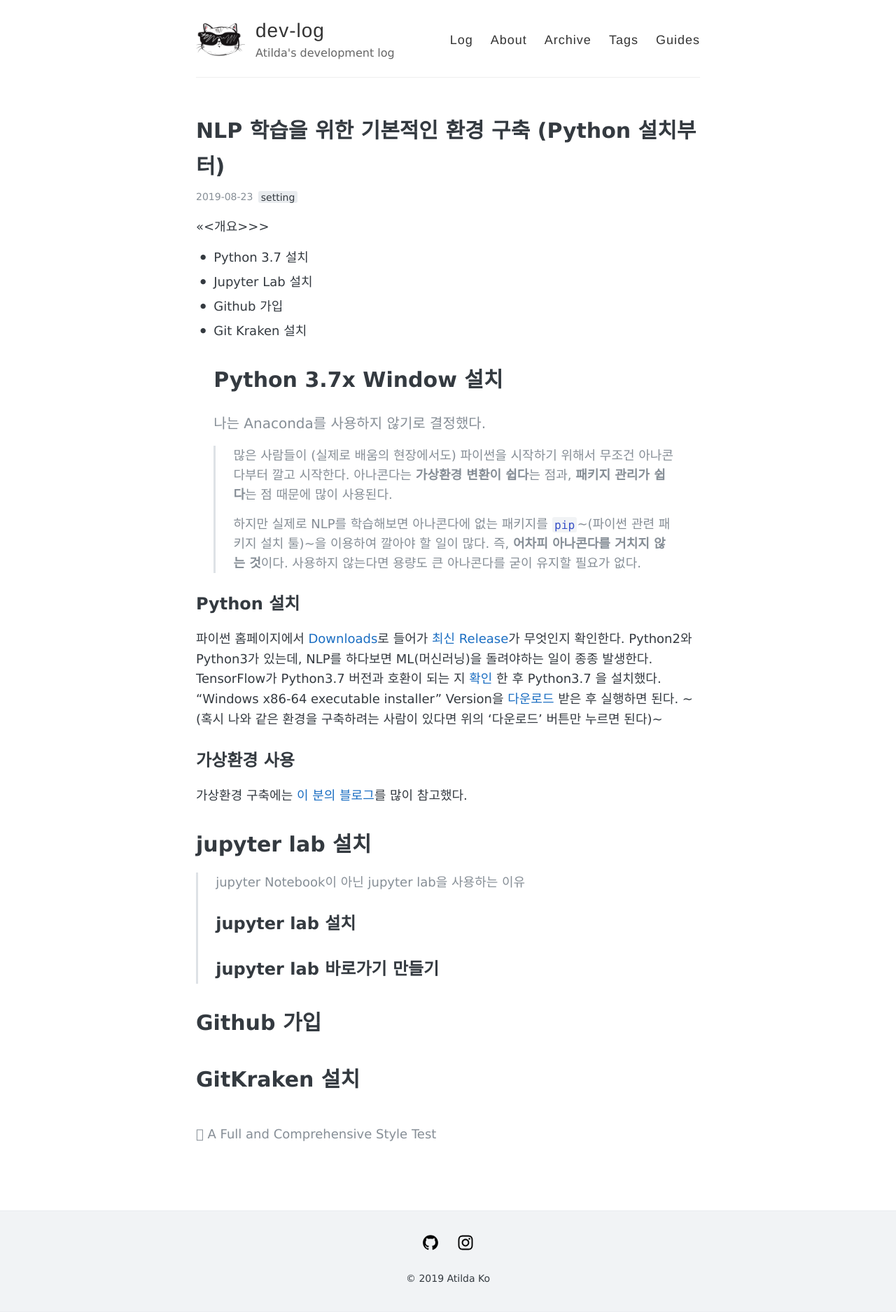
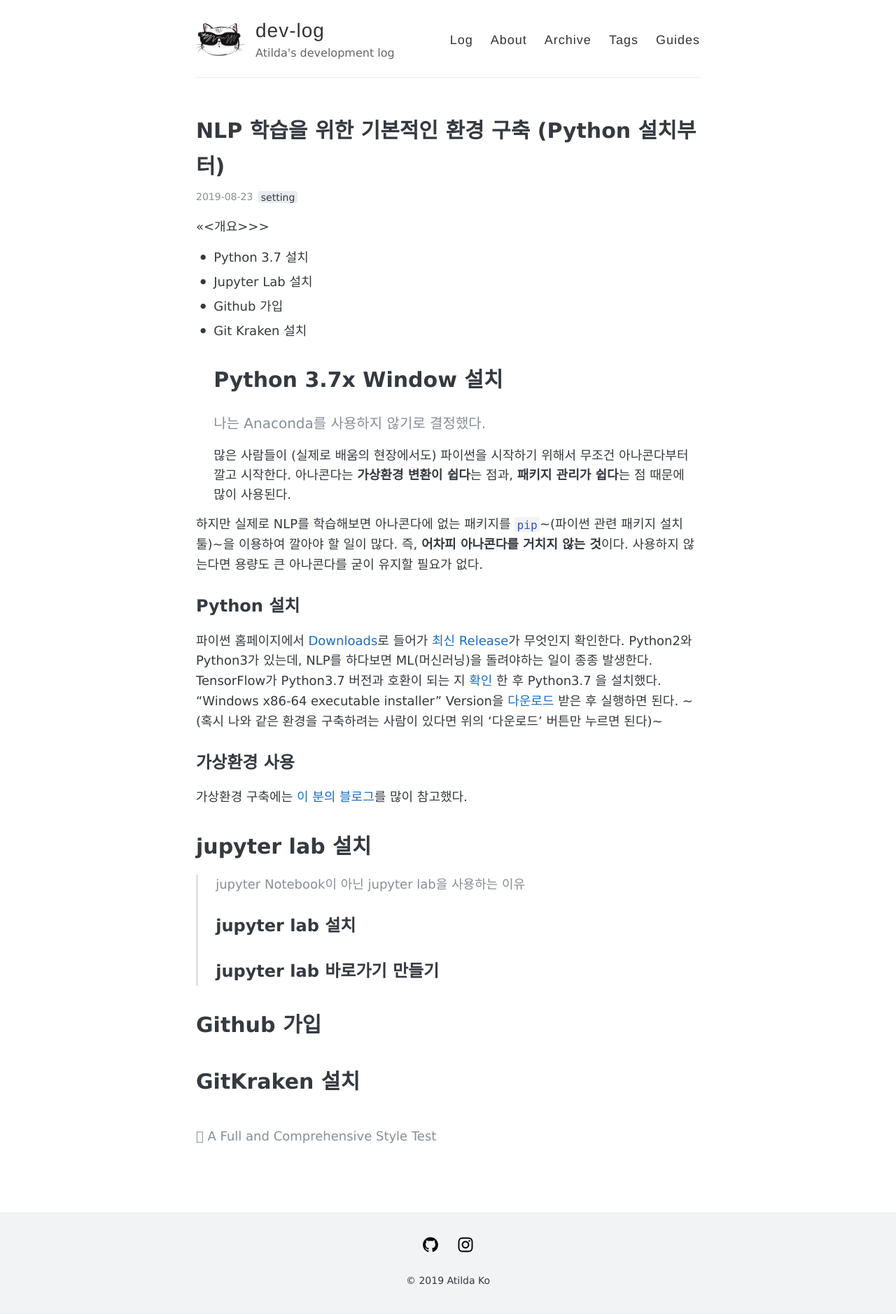
Before and after one commit to stellarway/stellarway.github.io, a Jekyll site: the page built from _posts/2019-08-23-enviroment.md, in a window 1280 px wide. Shown: the whole page at 70% size. Built offline with Jekyll 4.4.1, drawn with Linux system fonts in a browser that asks for light colours.

```diff
--- a/_posts/2019-08-23-enviroment.md
+++ b/_posts/2019-08-23-enviroment.md
@@ -11,9 +11,9 @@ comments: true
  - Git Kraken 설치
 # Python 3.7x Window 설치
 #### 나는 Anaconda를 사용하지 않기로 결정했다.
->많은 사람들이 (실제로 배움의 현장에서도) 파이썬을 시작하기 위해서 무조건 아나콘다부터 깔고 시작한다. 아나콘다는 **가상환경 변환이 쉽다**는 점과, **패키지 관리가 쉽다**는 점 때문에 많이 사용된다.
->
->하지만 실제로 NLP를 학습해보면 아나콘다에 없는 패키지를 `pip`~(파이썬 관련 패키지 설치 툴)~을 이용하여 깔아야 할 일이 많다. 즉, **어차피 아나콘다를 거치지 않는 것**이다. 사용하지 않는다면 용량도 큰 아나콘다를 굳이 유지할 필요가 없다.
+많은 사람들이 (실제로 배움의 현장에서도) 파이썬을 시작하기 위해서 무조건 아나콘다부터 깔고 시작한다. 아나콘다는 **가상환경 변환이 쉽다**는 점과, **패키지 관리가 쉽다**는 점 때문에 많이 사용된다.
+
+하지만 실제로 NLP를 학습해보면 아나콘다에 없는 패키지를 `pip`~(파이썬 관련 패키지 설치 툴)~을 이용하여 깔아야 할 일이 많다. 즉, **어차피 아나콘다를 거치지 않는 것**이다. 사용하지 않는다면 용량도 큰 아나콘다를 굳이 유지할 필요가 없다.
 
 ## Python 설치
 파이썬 홈페이지에서 [Downloads](https://www.python.org/downloads/windows/)로 들어가 [최신 Release](https://www.python.org/downloads/release/python-374/)가 무엇인지 확인한다. Python2와 Python3가 있는데, NLP를 하다보면 ML(머신러닝)을 돌려야하는 일이 종종 발생한다.  TensorFlow가 Python3.7 버전과 호환이 되는 지 [확인](https://tensorflow.blog/2019/02/03/tensorflow-1-13-0-support-python-3-7/) 한 후 Python3.7 을 설치했다.
```
Also changed, not shown: other parts of _posts/2019-08-23-enviroment.md (+2 -2 lines).
